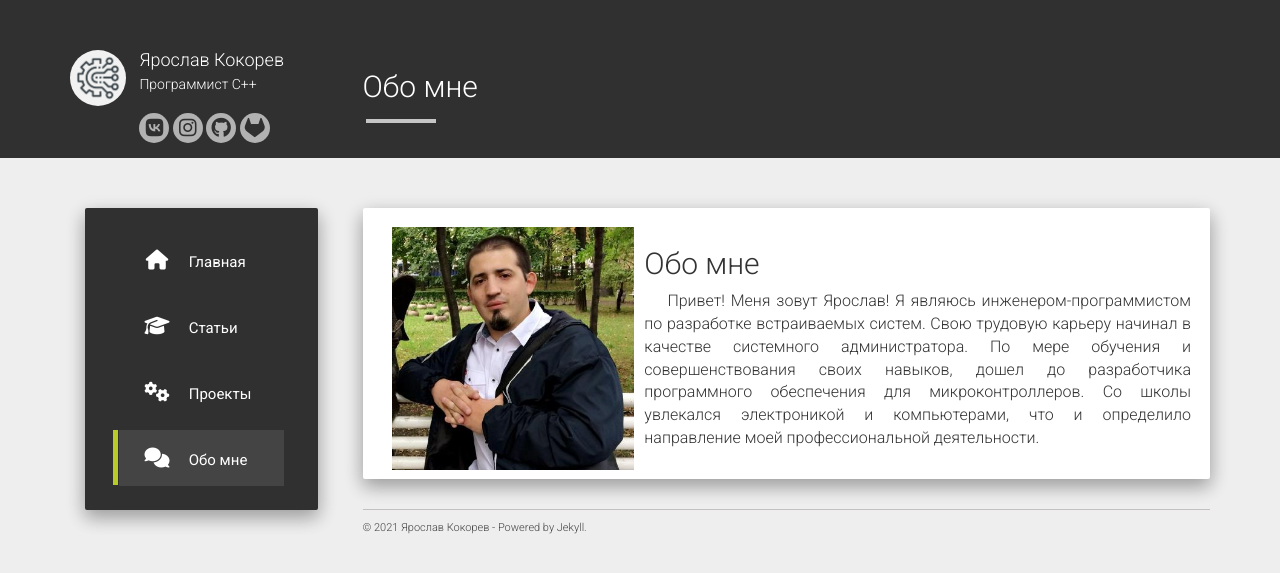
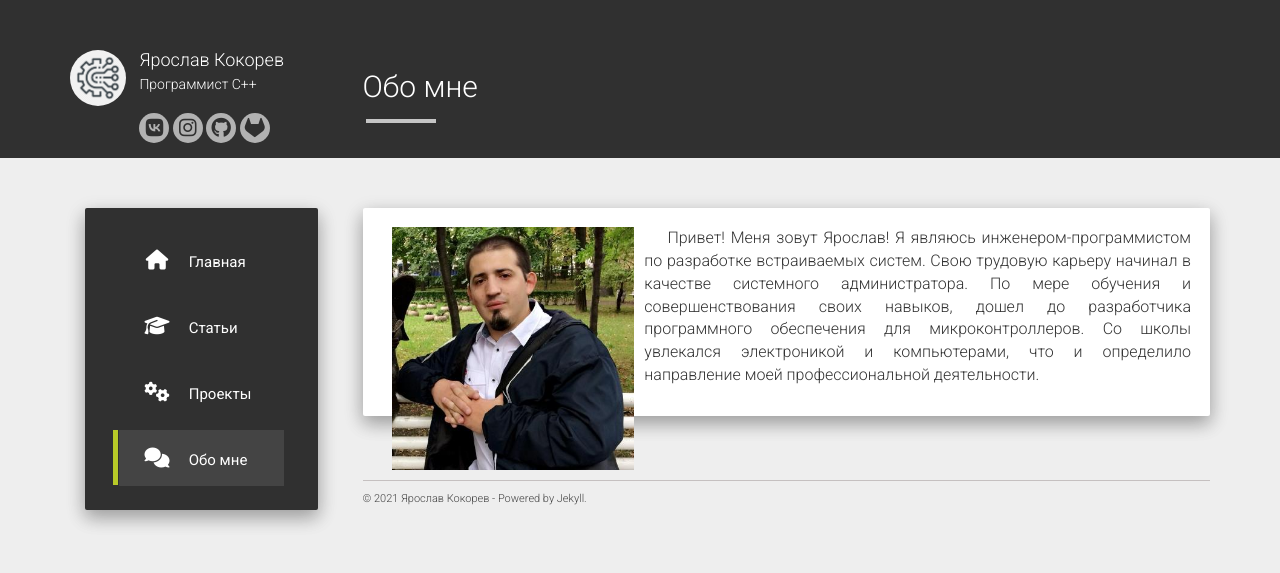
Before and after one commit to Kokorev92/Kokorev92.github.io, a Jekyll site: the page built from about.md, in a window 1280 px wide. Shown: the top 573 px of the page. Built offline with Jekyll 4.4.1, drawn with Linux system fonts in a browser that asks for light colours; nearby versions of some CDN libraries.

Commit message:
[fix] IM: перенёс вставку картинки в контент

```diff
--- a/_layouts/about.html
+++ b/_layouts/about.html
@@ -5,7 +5,6 @@
     {% if page.subtitle %}
     <h4 class="home-subtitle">{{ page.subtitle }}</h4>
     {% endif %}
-    <img src="/static/about/ava.jpg" width="30%" style="float:left; margin:0 10px;">
     <div style="text-align: justify">
         {{ content }}
     </div>
--- a/about.md
+++ b/about.md
@@ -4,6 +4,4 @@
 permalink: /about/
 ---
 
-## Обо мне
-
-<p>&nbsp;&nbsp;&nbsp;&nbsp;Привет! Меня зовут Ярослав! Я являюсь инженером-программистом по разработке встраиваемых систем. Свою трудовую карьеру начинал в качестве системного администратора. По мере обучения и совершенствования своих навыков, дошел до разработчика программного обеспечения для микроконтроллеров. Со школы увлекался электроникой и компьютерами, что и определило направление моей профессиональной деятельности. </p>
+ <p><img src="/static/about/ava.jpg" width="30%" style="float:left; margin:0 10px;"/>&nbsp;&nbsp;&nbsp;&nbsp;Привет! Меня зовут Ярослав! Я являюсь инженером-программистом по разработке встраиваемых систем. Свою трудовую карьеру начинал в качестве системного администратора. По мере обучения и совершенствования своих навыков, дошел до разработчика программного обеспечения для микроконтроллеров. Со школы увлекался электроникой и компьютерами, что и определило направление моей профессиональной деятельности. </p>
```
